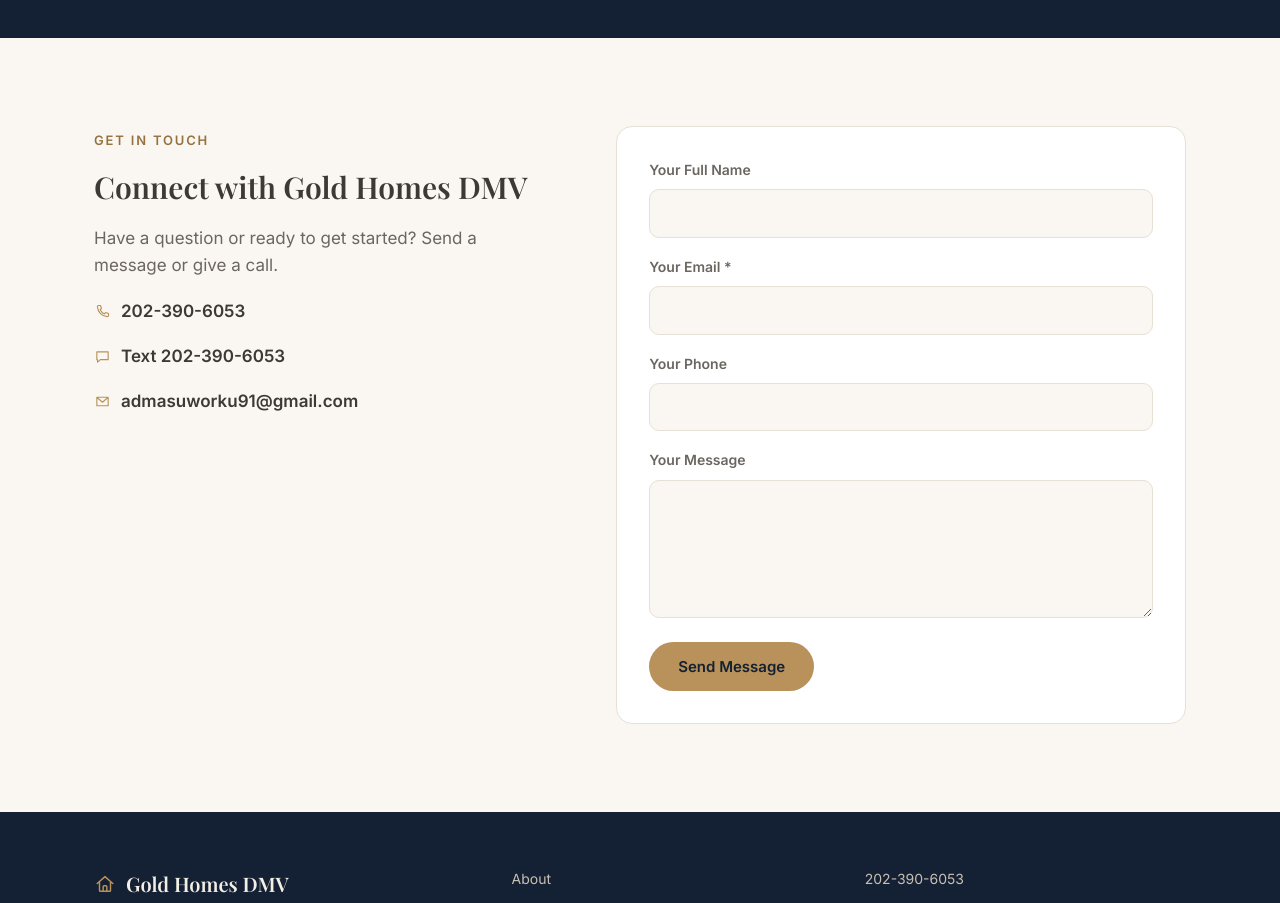
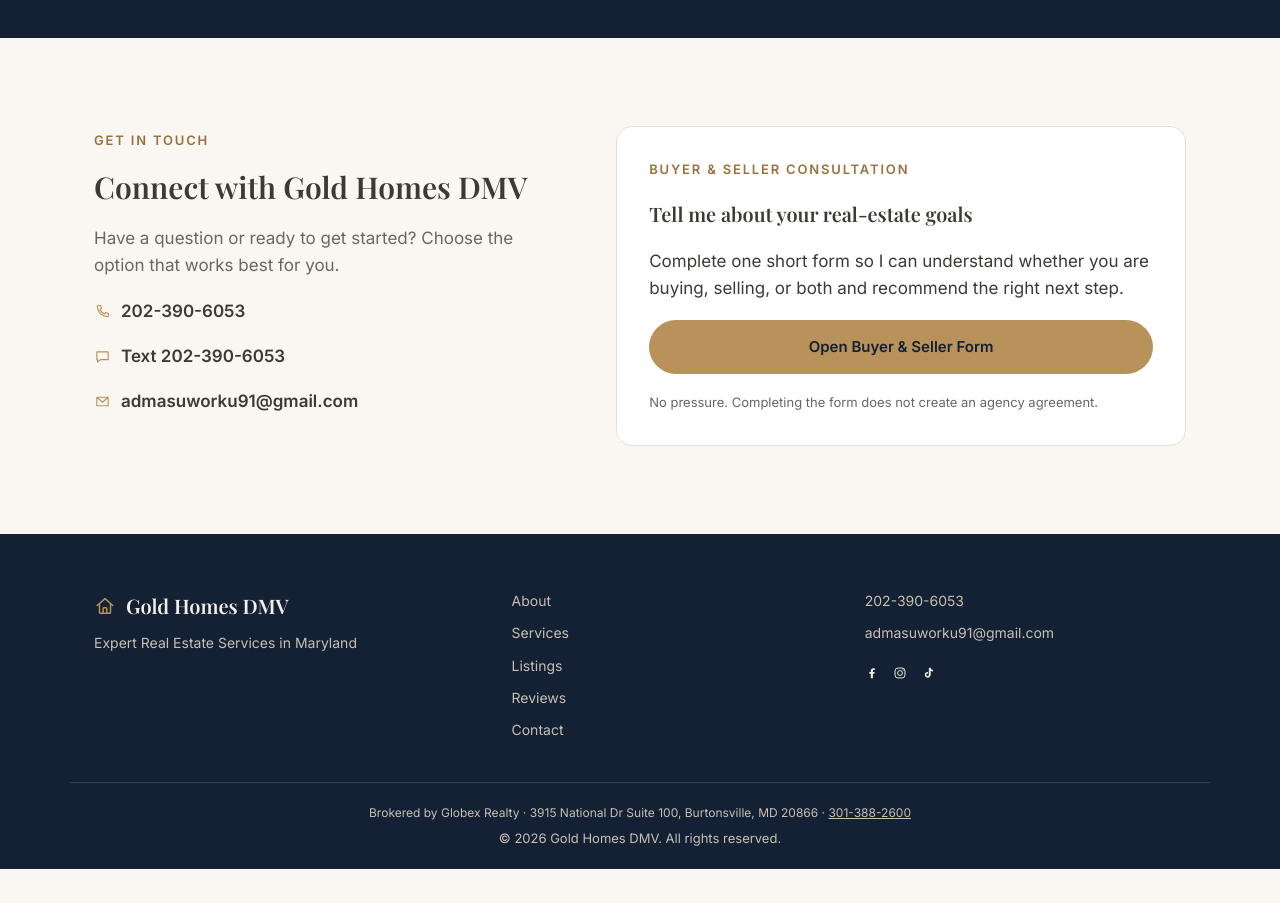
Before and after one commit to admasuworku91-maker/goldhomesdmv-website, a React (Vite) app: page / in a window 1280 px wide. Shown: the part 4860-5763 px from the top of the page. After the commit the page ends 5729 px from the top, so only its background shows below. Built offline with nearby package versions, Linux system fonts and the light colour scheme.

Commit message:
Route website leads into unified tracker form

```diff
--- a/src/components/ContactForm.jsx
+++ b/src/components/ContactForm.jsx
@@ -1,47 +1,13 @@
-import { useState } from 'react'
 import { site } from '../siteConfig'
 
-// Submits straight to Formspree so the message lands in the inbox above
-// without depending on the visitor having a mail client configured. Falls
-// back to a mailto: link if the request itself fails (e.g. offline).
-
 export default function ContactForm() {
-  const [form, setForm] = useState({ name: '', email: '', phone: '', message: '' })
-  const [status, setStatus] = useState('idle') // idle | sending | sent | error
-
-  function update(field) {
-    return (e) => setForm((f) => ({ ...f, [field]: e.target.value }))
-  }
-
-  async function handleSubmit(e) {
-    e.preventDefault()
-    setStatus('sending')
-    try {
-      const res = await fetch(site.formspreeEndpoint, {
-        method: 'POST',
-        headers: { Accept: 'application/json', 'Content-Type': 'application/json' },
-        body: JSON.stringify({
-          name: form.name,
-          email: form.email,
-          phone: form.phone,
-          message: form.message,
-          _subject: `New inquiry from ${form.name || 'website visitor'}`,
-        }),
-      })
-      if (!res.ok) throw new Error('submit failed')
-      setStatus('sent')
-    } catch {
-      setStatus('error')
-    }
-  }
-
   return (
     <section id="contact" className="section contact">
       <div className="container contact-inner">
         <div className="contact-info">
           <span className="eyebrow">Get In Touch</span>
           <h2>Connect with {site.brand}</h2>
-          <p>Have a question or ready to get started? Send a message or give a call.</p>
+          <p>Have a question or ready to get started? Choose the option that works best for you.</p>
 
           <a className="contact-line" href={site.phoneHref}>
             <svg className="icon" aria-hidden="true"><use href="/icons.svg#icon-phone" /></svg>
@@ -57,34 +23,23 @@
           </a>
         </div>
 
-        <form className="contact-form" onSubmit={handleSubmit}>
-          <label>
-            Your Full Name
-            <input type="text" required value={form.name} onChange={update('name')} />
-          </label>
-          <label>
-            Your Email *
-            <input type="email" required value={form.email} onChange={update('email')} />
-          </label>
-          <label>
-            Your Phone
-            <input type="tel" value={form.phone} onChange={update('phone')} />
-          </label>
-          <label>
-            Your Message
-            <textarea rows={5} required value={form.message} onChange={update('message')} />
-          </label>
-          <button className="btn btn-gold" type="submit" disabled={status === 'sending'}>
-            {status === 'sending' ? 'Sending…' : 'Send Message'}
-          </button>
-          {status === 'sent' && <p className="form-note">Message sent — I'll get back to you soon!</p>}
-          {status === 'error' && (
-            <p className="form-note">
-              Something went wrong. Please call/text {site.phoneDisplay} or{' '}
-              <a href={`mailto:${site.email}`}>email me directly</a>.
-            </p>
-          )}
-        </form>
+        <div className="contact-form">
+          <span className="eyebrow">Buyer &amp; Seller Consultation</span>
+          <h3>Tell me about your real-estate goals</h3>
+          <p>
+            Complete one short form so I can understand whether you are buying, selling,
+            or both and recommend the right next step.
+          </p>
+          <a
+            className="btn btn-gold"
+            href={site.leadFormUrl}
+            target="_blank"
+            rel="noreferrer"
+          >
+            Open Buyer &amp; Seller Form
+          </a>
+          <p className="form-note">No pressure. Completing the form does not create an agency agreement.</p>
+        </div>
       </div>
     </section>
   )
```
